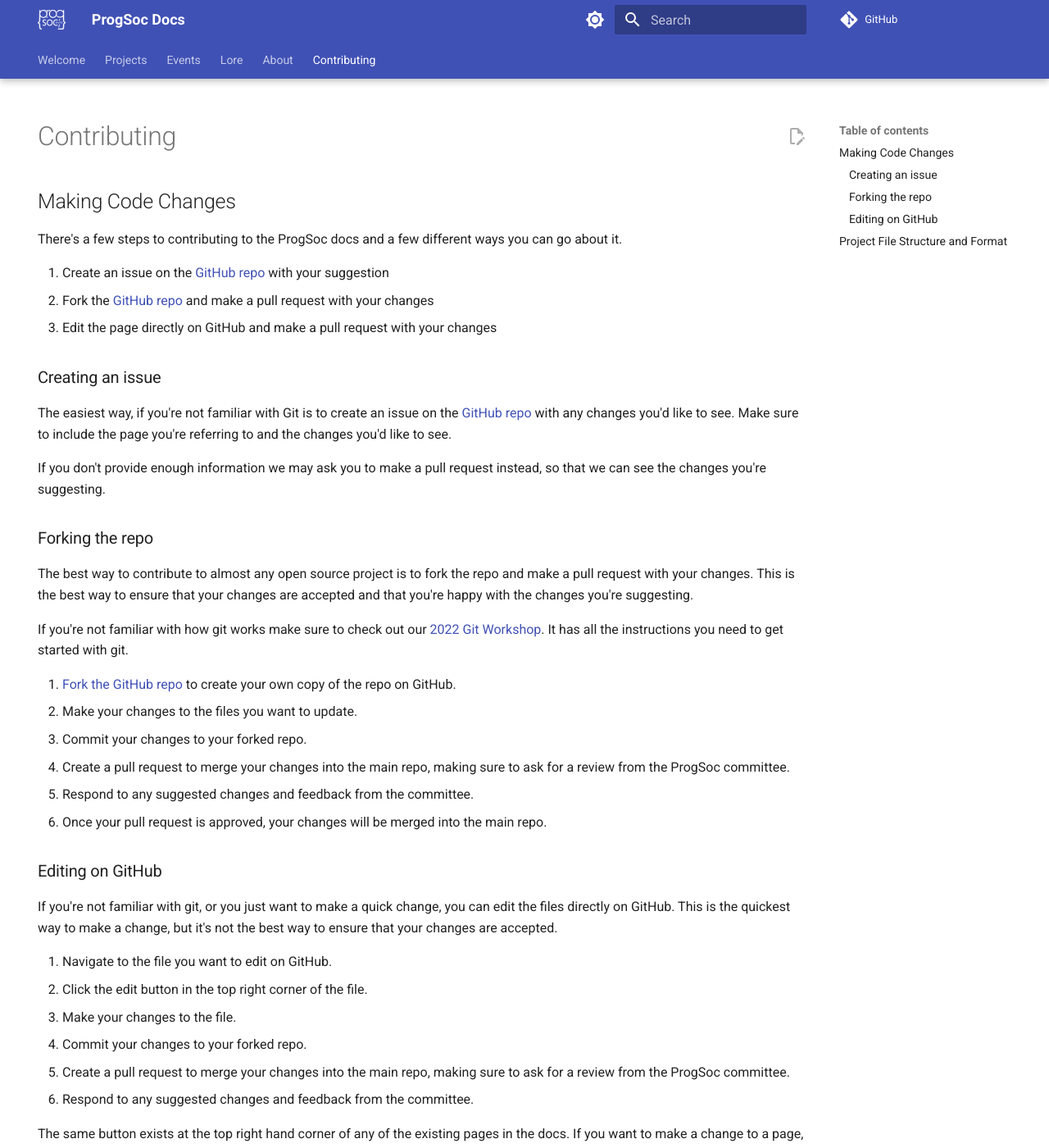
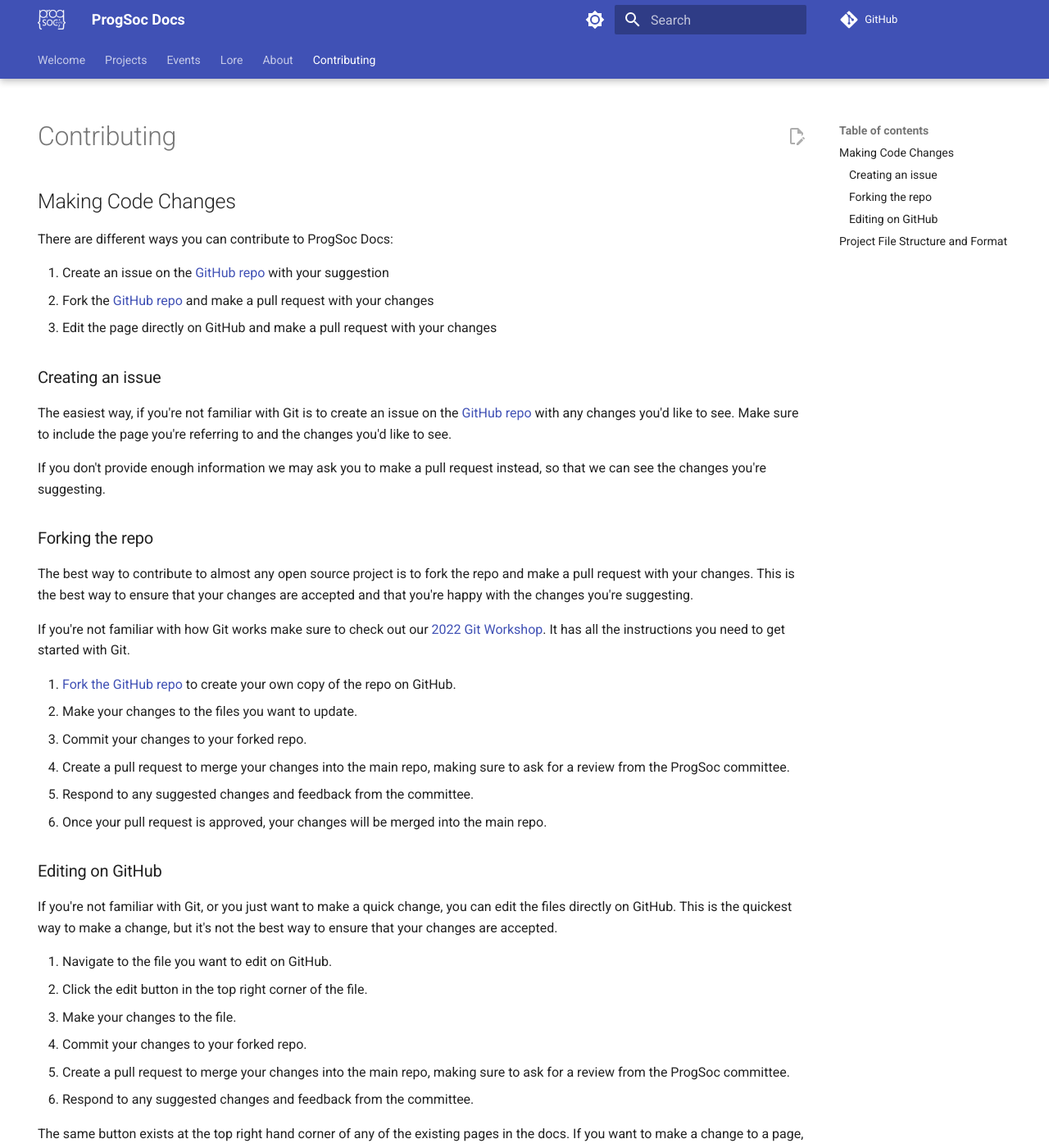
Before and after one commit to ProgSoc/Docs, an MkDocs documentation site: the page built from docs/contributing.md, in a window 1280 px wide and 1400 px high. Shown: the whole window at 82% size. Built offline with MkDocs 1.6.1 and Material for MkDocs 9.7.7, drawn with Linux system fonts in a browser that asks for light colours; comment, search, counter and statistics services are not loaded.

Commit message:
reword and capitalisation

```diff
--- a/docs/contributing.md
+++ b/docs/contributing.md
@@ -9,7 +9,7 @@ hide:
 
 ## Making Code Changes
 
-There's a few steps to contributing to the ProgSoc docs and a few different ways you can go about it.
+There are different ways you can contribute to ProgSoc Docs:
 
 1. Create an issue on the [GitHub repo](https://github.com/progsoc/docs/issues) with your suggestion
 2. Fork the [GitHub repo](https://github.com/progsoc/docs/issues) and make a pull request with your changes
@@ -25,7 +25,7 @@ If you don't provide enough information we may ask you to make a pull request in
 
 The best way to contribute to almost any open source project is to fork the repo and make a pull request with your changes. This is the best way to ensure that your changes are accepted and that you're happy with the changes you're suggesting.
 
-If you're not familiar with how git works make sure to check out our [2022 Git Workshop](./events/2022/git.md). It has all the instructions you need to get started with git.
+If you're not familiar with how Git works make sure to check out our [2022 Git Workshop](./events/2022/git.md). It has all the instructions you need to get started with Git.
 
 1. [Fork the GitHub repo](https://github.com/ProgSoc/Docs/fork) to create your own copy of the repo on GitHub.
 2. Make your changes to the files you want to update.
@@ -36,7 +36,7 @@ If you're not familiar with how git works make sure to check out our [2022 Git W
 
 ### Editing on GitHub
 
-If you're not familiar with git, or you just want to make a quick change, you can edit the files directly on GitHub. This is the quickest way to make a change, but it's not the best way to ensure that your changes are accepted.
+If you're not familiar with Git, or you just want to make a quick change, you can edit the files directly on GitHub. This is the quickest way to make a change, but it's not the best way to ensure that your changes are accepted.
 
 1. Navigate to the file you want to edit on GitHub.
 2. Click the edit button in the top right corner of the file.
```
